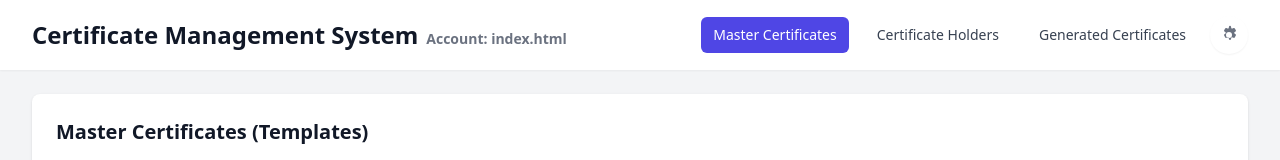
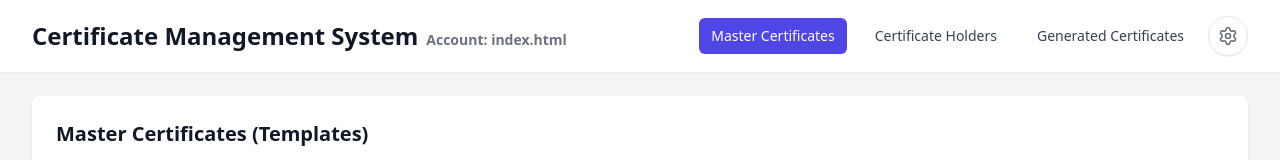
Before and after one commit to loganwilliamstarp-web/pdf-editor, a plain HTML site: page index.html in a window 1280 px wide. Shown: the top 160 px of the page. Drawn offline with nearby package versions, Linux system fonts and the light colour scheme.

Commit message:
Polish header gear icon and init lucide icons

```diff
--- a/index.html
+++ b/index.html
@@ -30,11 +30,9 @@
                         </button>
                     </nav>
                     <button id="openAgencySettingsBtn" type="button"
-                            class="inline-flex items-center rounded-full border border-transparent bg-white p-2 text-gray-500 shadow-sm hover:text-indigo-600 focus:outline-none focus:ring-2 focus:ring-indigo-500 focus:ring-offset-2"
+                            class="inline-flex h-10 w-10 items-center justify-center rounded-full border border-gray-200 bg-white text-gray-500 shadow-sm transition hover:border-indigo-300 hover:text-indigo-600 focus:outline-none focus:ring-2 focus:ring-indigo-500 focus:ring-offset-2"
                             aria-label="Configure agency settings">
-                        <svg xmlns="http://www.w3.org/2000/svg" class="h-5 w-5" viewBox="0 0 20 20" fill="currentColor" aria-hidden="true">
-                            <path fill-rule="evenodd" d="M11.983 1.574a1 1 0 0 0-1.966 0l-.217 1.086a1 1 0 0 1-1.371.73l-1.02-.413a1 1 0 0 0-1.258.485l-.983 1.7a1 1 0 0 0 .268 1.274l.873.654a1 1 0 0 1 0 1.606l-.873.654a1 1 0 0 0-.268 1.274l.983 1.7a1 1 0 0 0 1.258.485l1.02-.413a1 1 0 0 1 1.371.73l.217 1.086a1 1 0 0 0 1.966 0l.217-1.086a1 1 0 0 1 1.371-.73l1.02.413a1 1 0 0 0 1.258-.485l.983-1.7a1 1 0 0 0-.268-1.274l-.873-.654a1 1 0 0 1 0-1.606l.873-.654a1 1 0 0 0 .268-1.274l-.983-1.7a1 1 0 0 0-1.258-.485l-1.02.413a1 1 0 0 1-1.371-.73l-.217-1.086ZM13 10a3 3 0 1 1-6 0 3 3 0 0 1 6 0Z" clip-rule="evenodd"/>
-                        </svg>
+                        <i data-lucide="settings" class="h-5 w-5"></i>
                     </button>
                 </div>
             </div>
@@ -338,6 +336,10 @@
                 }
             }
 
+            if (window.lucide && typeof window.lucide.createIcons === 'function') {
+                window.lucide.createIcons();
+            }
+
             setupAgencySettingsUI();
             setupCertificateHolderUI();
             loadTemplates();
```
Also changed, not shown: frontend/build/index.html.
